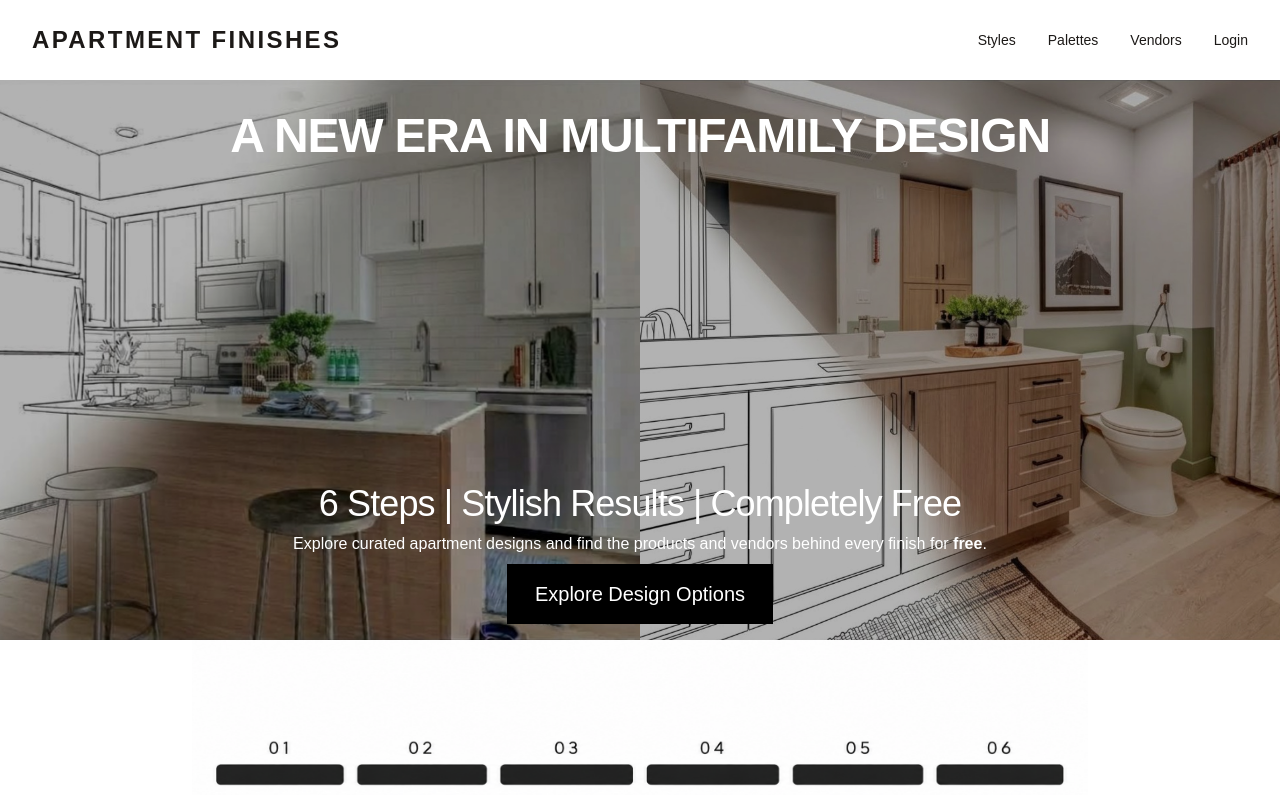
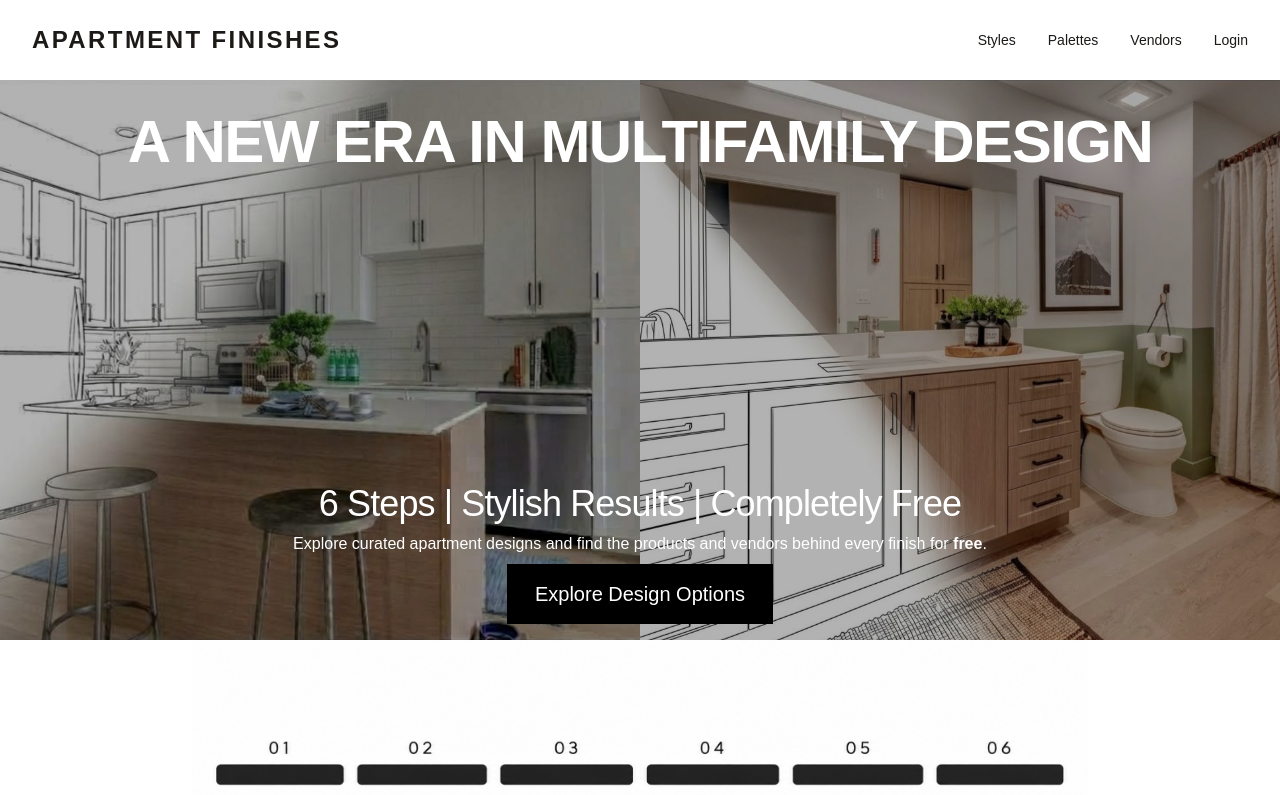
Before and after one commit to PigSizedCat/Apartment_Finishes, a Next.js app: page / in a window 1280 px wide. Shown: the top 795 px of the page. Built offline with nearby package versions, Linux system fonts and the light colour scheme.

Commit message:
OK this is it V0.03

```diff
--- a/app/page.tsx
+++ b/app/page.tsx
@@ -54,7 +54,7 @@ export default function Home() {
 
   {/* TOP HERO HEADING */}
 <div className="absolute inset-x-0 top-0 flex justify-center px-8 pt-8 text-center text-white">
-  <h2 className="text-6xl font-semibold tracking-tight md:text-5xl">
+  <h2 className="text-8xl font-semibold tracking-tight md:text-6xl">
     A NEW ERA IN MULTIFAMILY DESIGN
   </h2>
 </div>
```
